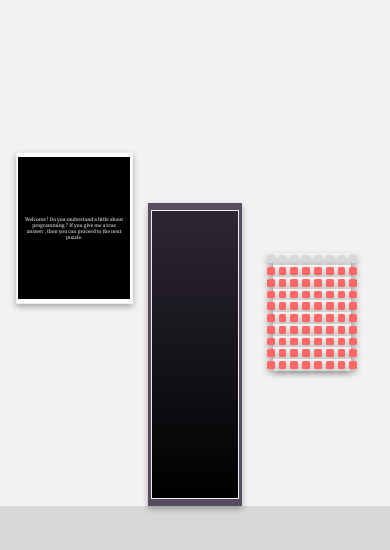
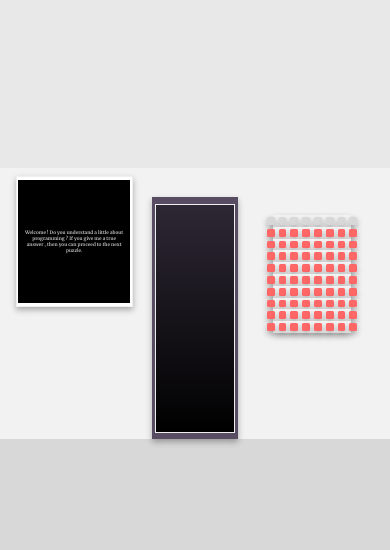
Before and after one commit to ValdineiJunior/codeEscape, a plain HTML site: page index.html in a window 390 px wide. Drawn offline with Linux system fonts and the light colour scheme.

Commit message:
corrigindo para dispositivos moveis

```diff
--- a/styles.css
+++ b/styles.css
@@ -39,10 +39,10 @@
 
 #doorCasing {
     position: relative;
-    width: 24%;
-    height: 60%;
+    width: 22%;
+    height: 55%;
     background-color: var(--door-casing-color);
-    top: 10%;
+    top: 15%;
     margin: auto;
     display: flex;
     justify-content: center;
@@ -82,7 +82,7 @@
 .buttons {
     position: relative;
     background-color: var(--button-bg-color);
-    bottom: 40%;
+    bottom: 36%;
     left: 70%;
     width: 20%;
     display: flex;
@@ -121,7 +121,7 @@
     position: relative;
     width: 30%;
     height: 30%;
-    top: 30%;
+    top: 40%;
     left: 4%;
     display: flex;
     align-items: center;
@@ -150,14 +150,15 @@
 @media screen and (max-width: 1000px) {
     #interiorWall  {
         width: 100%;
-        height: 60%;
+        height: 52%;
     }
 
     #floor {
-        display: none;
+        border: 0;
     }
 
     #ceiling {
-        display: none;
+        border-left: 0;
+        border-right: 0;
     }
   }
```
